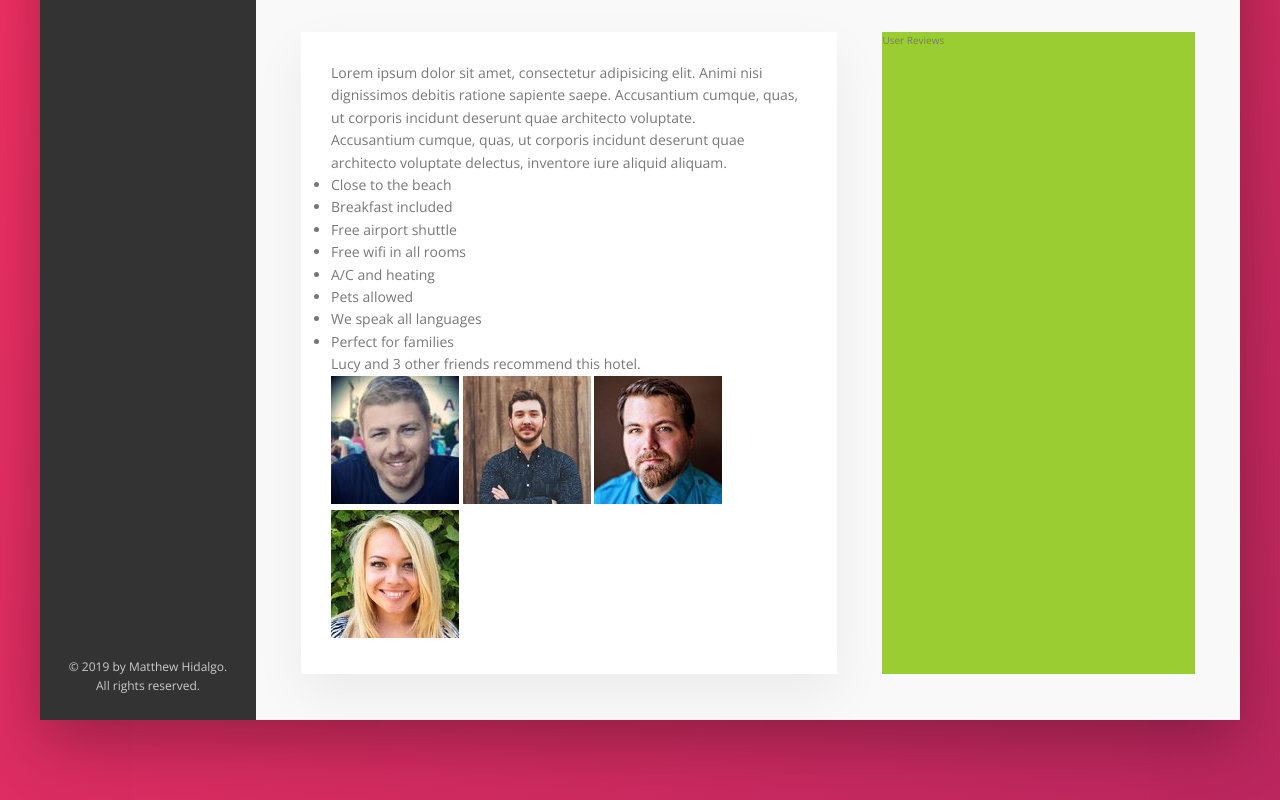
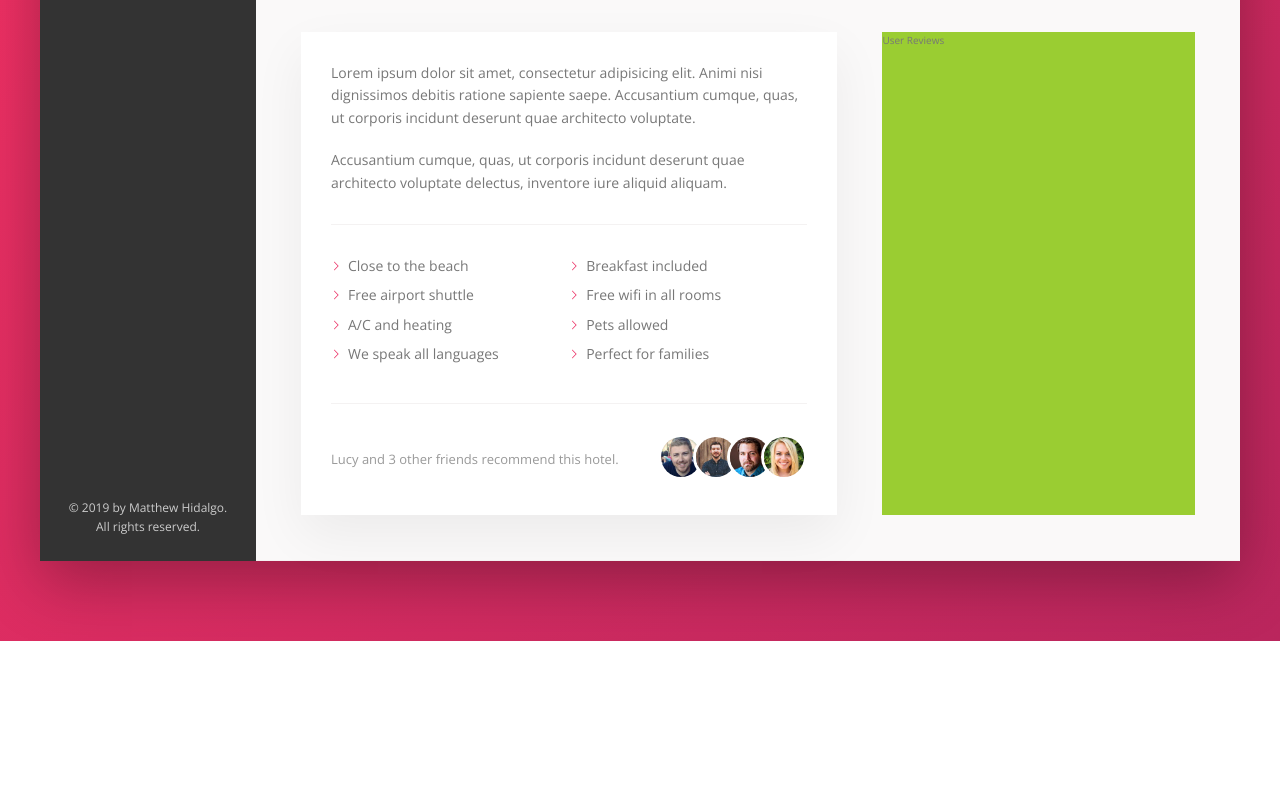
Before and after one commit to mhidalgo83/advanced-css, a website: page index.html in a window 1280 px wide. Shown: the part 615-1415 px from the top of the page. After the commit the page ends 1256 px from the top, so only its background shows below. Drawn offline with nearby package versions, Linux system fonts and the light colour scheme.

Commit message:
detail section complete

```diff
--- a/sass/_components.scss
+++ b/sass/_components.scss
@@ -291,3 +291,67 @@
     box-shadow: none;
   }
 }
+
+//////////////////
+//PARAGRAPH
+.paragraph:not(:last-of-type) {
+  margin-bottom: 2rem;
+}
+
+//////////////////
+//LIST
+.list {
+  list-style: none;
+  margin: 3rem 0;
+  padding: 3rem 0;
+  border-top: var(--line);
+  border-bottom: var(--line);
+  display: flex;
+  flex-wrap: wrap;
+
+  &__item {
+    flex: 0 0 50%;
+    margin-bottom: 0.7rem;
+  }
+
+  &__item::before {
+    content: "";
+    display: inline-block;
+    height: 1rem;
+    width: 1rem;
+    margin-right: 0.7rem;
+    //older browsers...
+    //background-image: url(../img/chevron-thin-right.svg);
+    //background-size: cover;
+
+    //Mask
+    background-color: var(--color-primary);
+    -webkit-mask-image: url(../img/chevron-thin-right.svg);
+    -webkit-mask-size: cover;
+  }
+}
+
+//////////////////
+//RECOMMMEND
+.recommend {
+  font-size: 1.3rem;
+  color: var(--color-grey-dark-3);
+  display: flex;
+  align-items: center;
+
+  &__count {
+    margin-right: auto;
+  }
+
+  &__photo {
+    box-sizing: content-box;
+    height: 4rem;
+    width: 4rem;
+    border-radius: 50%;
+    border: 3px solid #fff;
+
+    &:not(:last-child) {
+      margin-right: -1.5rem;
+    }
+  }
+}
```
Also changed, not shown: css/main.css, 1 other file.
